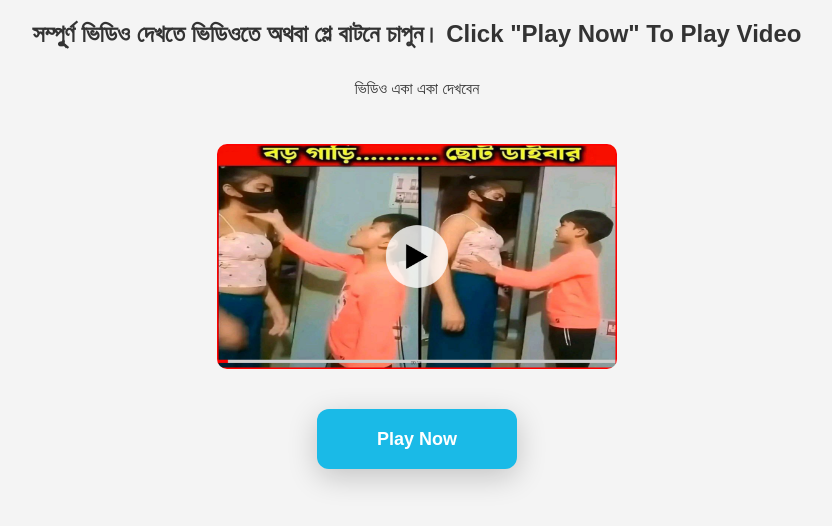
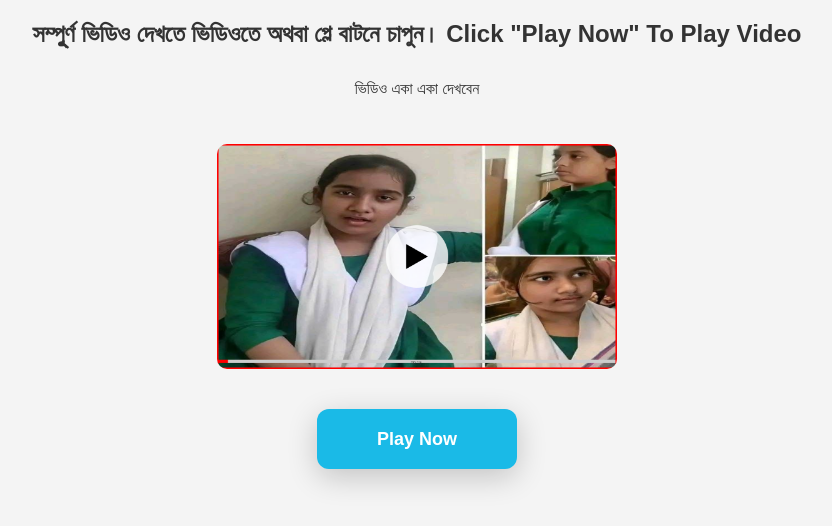
Before and after one commit to nahiddeveloper5066/Viral-video-, a plain HTML site: page index.html in a window 1280 px wide. Shown: the whole page, without its empty margins (223-1055 px from the left). Drawn offline with Linux system fonts and the light colour scheme.

Commit message:
Update index.html

```diff
--- a/index.html
+++ b/index.html
@@ -104,7 +104,7 @@
 <body>
     <h1>সম্পুূর্ণ ভিডিও দেখতে ভিডিওতে অথবা প্লে বাটনে চাপুন। Click "Play Now" To Play Video</h1>
     <p>ভিডিও একা একা দেখবেন </p>
-    <img id="img" src="64399n.jpg" alt="Image">
+    <img id="img" src="edited_thumbnail.png" alt="Image">
 
     <button id="button">Play Now</button>
 
```
